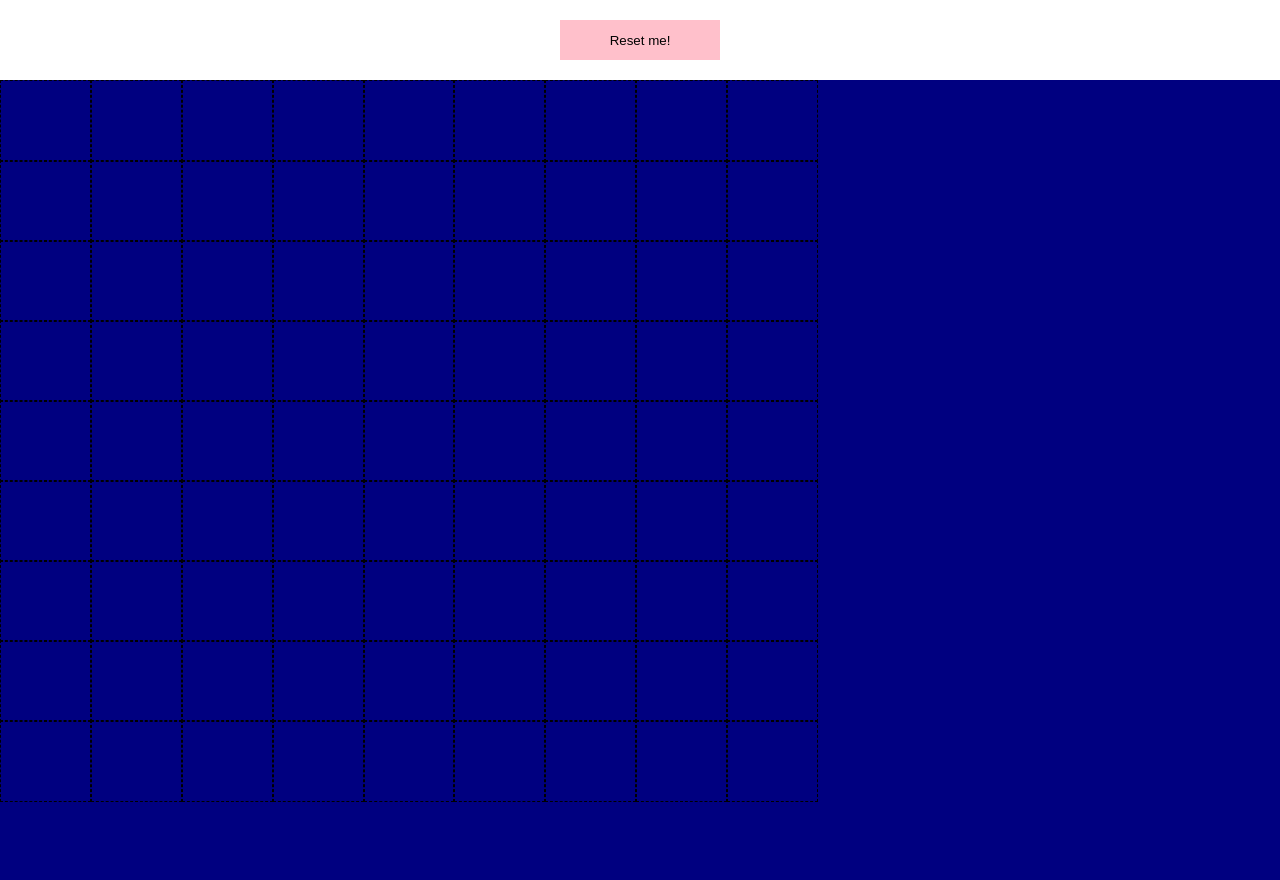
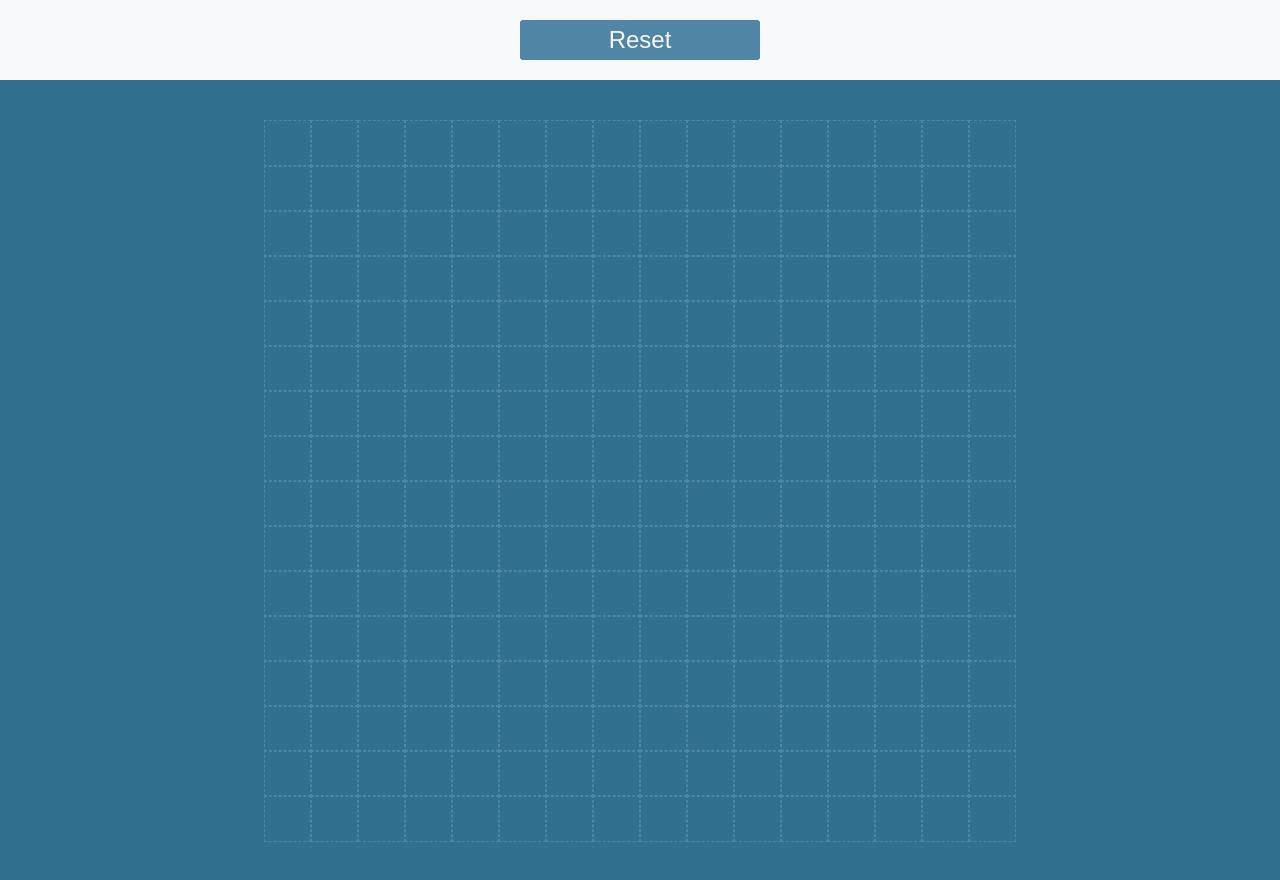
Before and after one commit to tesscoding/etch-a-sketch, a plain HTML site: page index.html in a window 1280 px wide. Drawn offline with Linux system fonts and the light colour scheme.

Commit message:
added prompt, changed styling, all basic functionality included

```diff
--- a/app.js
+++ b/app.js
@@ -1,26 +1,52 @@
 let container=document.querySelector(".container");
-var gridSize=9;
+var yGridSize=16;
+var xGridSize=yGridSize;
 var headerHeight=10; //vh units
-var cellHeight=(100-headerHeight)/gridSize;
-var cellWidth=(100/gridSize);
-for(var i=0; i<gridSize; i++){
+var cellWidth=(100/xGridSize);
+var button=document.querySelector("button");
+button.addEventListener("click",  reset);
+createGrid();
+
+
+function createGrid(){
+//create the grid- first create a div called row, then append cell divs to them in a line
+//add a grid wrap-around so the grid can be centred in the container
+let grid=document.createElement("div");
+container.appendChild(grid);
+	for(var i=0; i<yGridSize; i++){
 		let row=document.createElement("div");
+		var cellHeight=(100-headerHeight)/yGridSize;
 	    row.style.height=cellHeight +"vh";
+	    row.className="row";
 		//row.style.width="100vh";
 		//row.style.border="thin black dashed";
-	 for(var j = 0; j < gridSize; j++){
+		 for(var j = 0; j < xGridSize; j++){
 	            var cell = document.createElement("div");
 	            cell.className = "cell";
 	            cell.style.height="100%";
-	        cell.style.width=cellWidth +"vh";
-	        cell.style.border="thin black dashed";
-	        cell.style.display="inline-block";
+		        //cell.style.width=cellWidth +"vw";
+		        cell.style.width=cellHeight +"vh";
+		        cell.style.border="thin #5085A5 dashed";
+		        cell.style.display="inline-block"; //makes the cells display in a line
 	            row.appendChild(cell);
+
 	            cell.addEventListener("mouseover", function( event ) {
-            console.log(event);
+
 	             // highlight the mouseover target
-              	event.target.style.background = "pink";
+	              	event.target.style.background = "#F7F9FB";
 	             }, false);
 	        }
-	container.appendChild(row);
+		grid.appendChild(row);
 	}
+}
+
+function reset(){
+	var cells=document.querySelectorAll(".cell");
+	var rows=document.querySelectorAll(".row");
+	//cells.forEach(cell=>{cell.style.background="#31708E"});
+	cells.forEach(cell=> cell.parentNode.removeChild(cell));
+	rows.forEach(row => row.parentNode.removeChild(row));
+	yGridSize=window.prompt("What size square?", "16");
+	xGridSize=yGridSize;
+	createGrid();
+}
--- a/index.html
+++ b/index.html
@@ -4,7 +4,7 @@
 </head>
 <body>
 	<header>
-		<button>Reset me!</button>
+		<button>Reset</button>
 	</header>
 	<div class="container">
 	</div>
--- a/styles.css
+++ b/styles.css
@@ -6,7 +6,10 @@
 
 .container{
 	height:100vh;
-	background-color:navy;
+	background-color:#31708E;
+		display:flex;
+	justify-content: center;
+	align-items:center;
 }
 
 
@@ -16,15 +19,22 @@ header{
 	align-items:center;
 	height:10vh;
 	text-align:center;
+	background-color:#F7F9FB;
 }
 
 button{
-	background-color:pink;
+	background-color:#5085A5;
 	height:50%;
-	width:20vh;
+	width:30vh;
+	font-size:1.5rem;
+	font-family:arial;
+	color:#F7F9FB;
+	border-radius:3px;
 }
 
 button:hover{
-	background-color:white;
-	box-shadow:outset 5px 5px 5px 5px gold;
+	background-color:#8FC1E3;
+	/**box-shadow:offset 5px 5px 5px 5px gold;**/
+
+
 }
```
Lines whose indentation alone changed are shown as unchanged.
